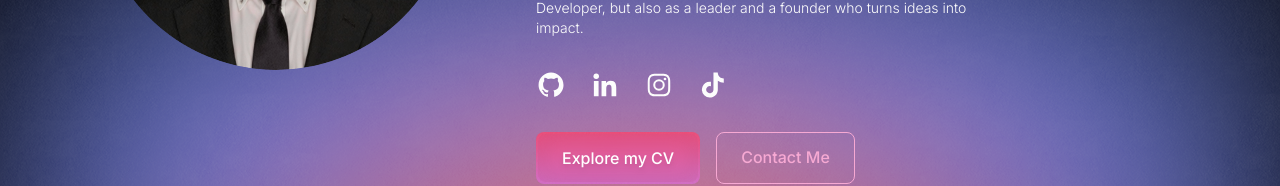
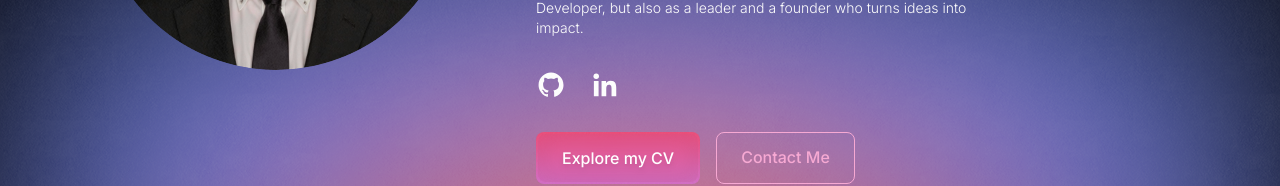
Before and after one commit to ethnvo/portfolio, a React (Vite) app: page / in a window 1280 px wide. Shown: the part 418-604 px from the top of the page. Built offline with nearby package versions, Linux system fonts and the light colour scheme.

Commit message:
removed instagram and tiktok

```diff
--- a/src/components/About.tsx
+++ b/src/components/About.tsx
@@ -166,48 +166,6 @@ const About = () => {
               "
               />
             </a>
-
-            <a
-              href="https://www.instagram.com/ethyvo/"
-              target="_blank"
-              rel="noopener noreferrer"
-            >
-              <BiLogoInstagram
-                className="
-                text-2xl
-                md:text-3xl
-                text-white
-                cursor-pointer
-                transition-all
-                duration-300
-                ease-in-out
-                hover:scale-125
-                hover:rotate-6
-                hover:text-[#e1306c]
-              "
-              />
-            </a>
-
-            <a
-              href="https://www.tiktok.com/@lockinethan/"
-              target="_blank"
-              rel="noopener noreferrer"
-            >
-              <BiLogoTiktok
-                className="
-                text-2xl
-                md:text-3xl
-                text-white
-                cursor-pointer
-                transition-all
-                duration-300
-                ease-in-out
-                hover:scale-125
-                hover:rotate-6
-                hover:text-black
-              "
-              />
-            </a>
           </div>
 
           <div className="flex flex-col sm:flex-row gap-4">
```
